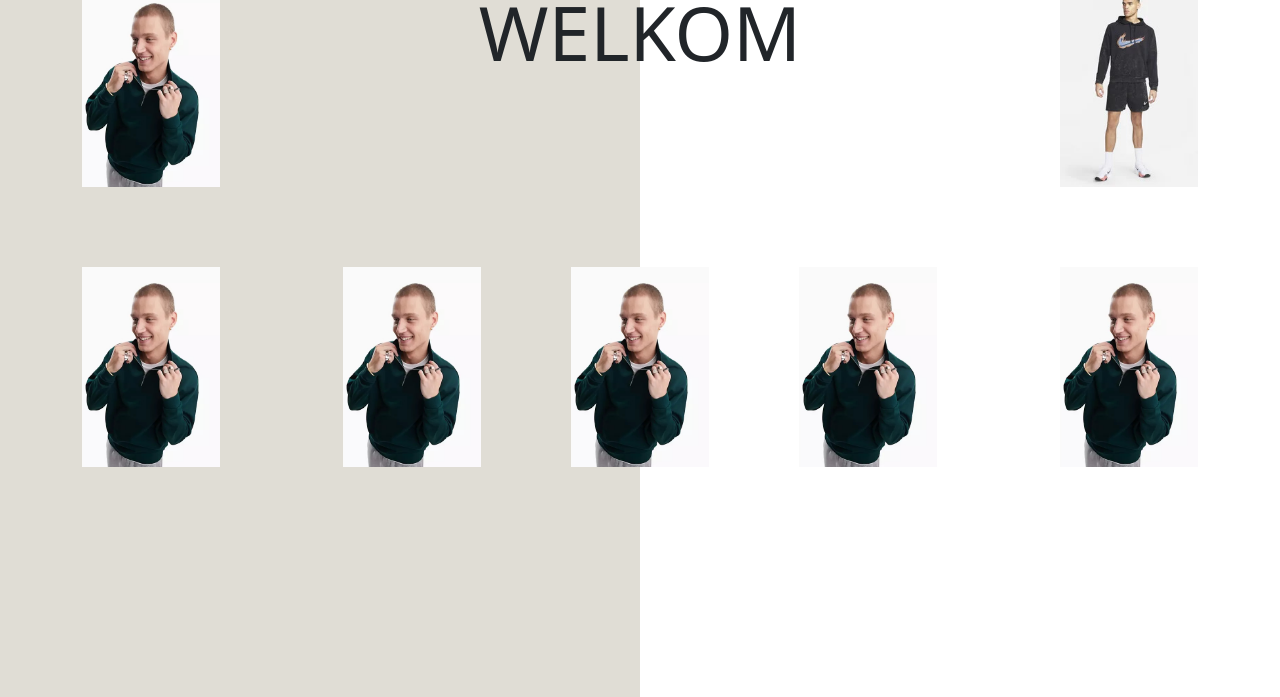
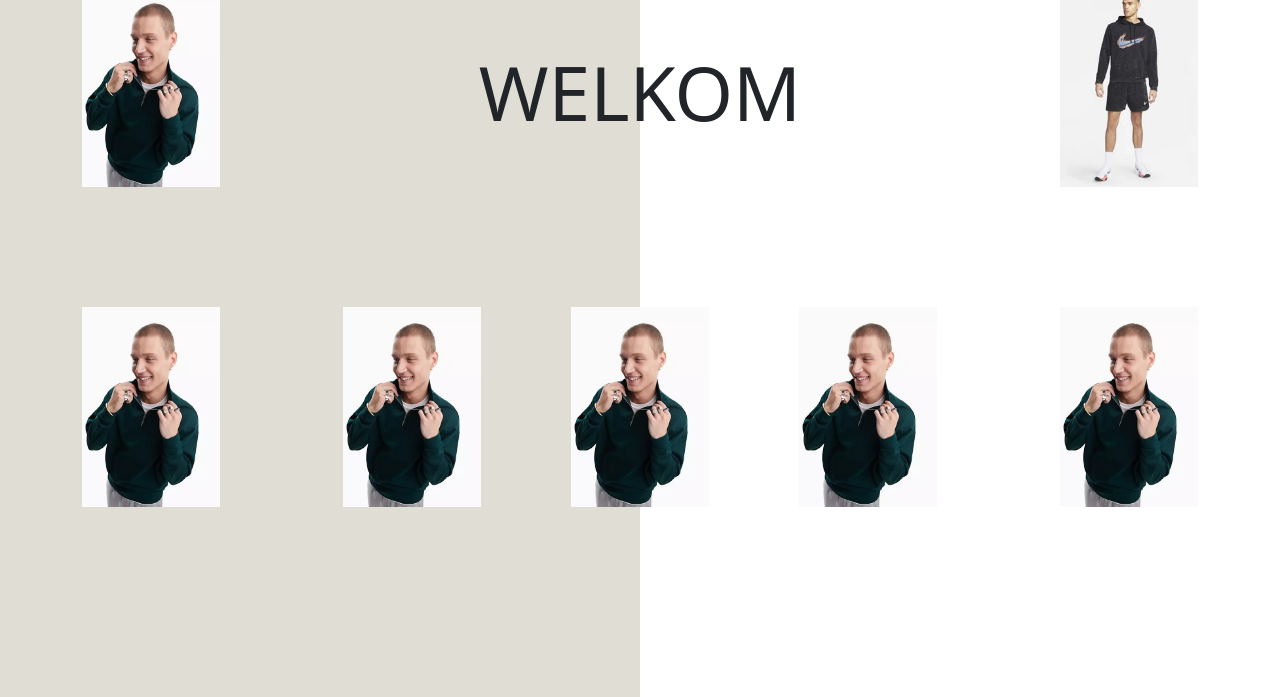
Before and after one commit to ThijsvanMeel/rkt, a plain HTML site: page index.html in a window 1280 px wide. Shown: the part 103-800 px from the top of the page. Drawn offline with nearby package versions, Linux system fonts and the light colour scheme.

Commit message:
Update style.css

```diff
--- a/style.css
+++ b/style.css
@@ -30,6 +30,7 @@ body {
     left: 0;
     right: 0;
     text-align: center;
+    margin-top: 60px;
 }
 .logo{
   position: absolute;
@@ -86,5 +87,5 @@ body {
   justify-content: flex-end;
 }
 .pro2 {
-  margin-top: 80px;
+  margin-top: 120px;
 }
```
